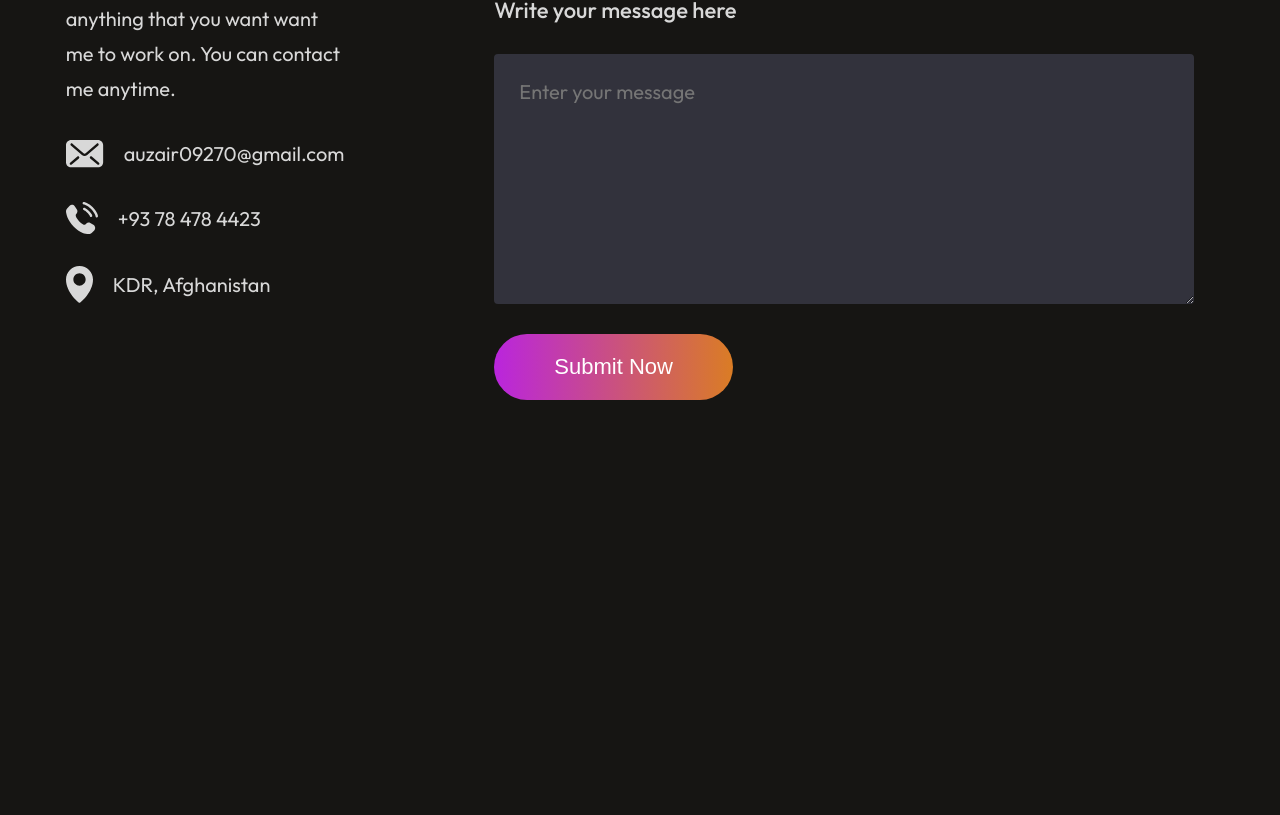
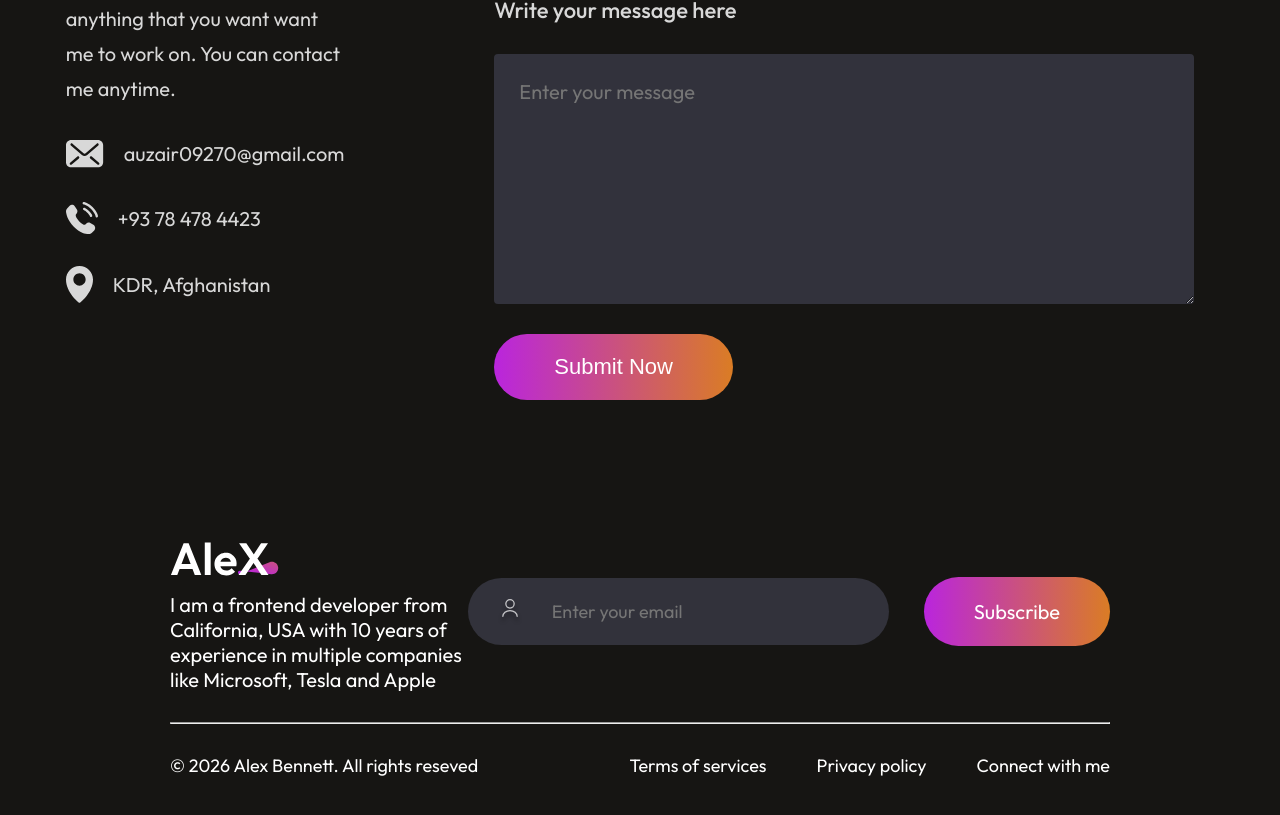
Before and after one commit to Auzair-17/my-portfolio, a React (Vite) app: page / in a window 1280 px wide. Shown: the part 4111-4926 px from the top of the page. Before the commit the page ends 4641 px from the top, so only its background shows below. Built offline with nearby package versions, Linux system fonts and the light colour scheme.

Commit message:
Footer section completed

```diff
--- a/src/App.jsx
+++ b/src/App.jsx
@@ -4,6 +4,7 @@
 import About from "./Components/About/About";
 import MyWork from "./Components/MyWork/MyWork";
 import Contact from "./Components/Contact/Contact";
+import Footer from "./Components/Footer/Footer";
 
 const App = () => {
   return (
@@ -13,6 +14,7 @@
       <About />
       <MyWork />
       <Contact />
+      <Footer />
     </div>
   );
 };
--- /dev/null
+++ b/src/Components/Footer/Footer.css
@@ -0,0 +1,60 @@
+.footer {
+  display: flex;
+  flex-direction: column;
+  gap: 30px;
+  margin: 50px 170px;
+}
+.footer-top {
+  display: flex;
+  justify-content: space-between;
+}
+.footer-top-left {
+  font-size: 20px;
+  max-width: 400px;
+}
+.footer-top-right {
+  display: flex;
+  align-items: center;
+  gap: 35px;
+}
+.footer-email-input {
+  display: flex;
+  gap: 30px;
+  background-color: #32323b;
+  padding: 20px 30px;
+  border-radius: 50px;
+  padding-right: 80px;
+}
+.footer-email-input:hover {
+  border: 2px solid white;
+}
+.footer-email-input input {
+  background: transparent;
+  border: none;
+  outline: none;
+  font-size: 18px;
+  font-family: Outfit;
+  color: #a0a0a0;
+}
+.footer-subscribe {
+  font-size: 20px;
+  padding: 22px 50px;
+  background: linear-gradient(270deg, #da7c25 0.35%, #b923e1 102%);
+  border-radius: 50px;
+  cursor: pointer;
+  transition: 0.3s;
+}
+.footer-subscribe:hover {
+  transform: scale(1.1);
+}
+
+.footer-bottom {
+  display: flex;
+  justify-content: space-between;
+  font-size: 18px;
+}
+.footer-bottom-right {
+  display: flex;
+  gap: 50px;
+  margin-bottom: 50px;
+}
--- /dev/null
+++ b/src/Components/Footer/Footer.jsx
@@ -0,0 +1,42 @@
+import React from "react";
+import "./Footer.css";
+import footerLogo from "../../assets/footer_logo.svg";
+import userIcon from "../../assets/user_icon.svg";
+
+const Footer = () => {
+  return (
+    <div className="footer">
+      <div className="footer-top">
+        <div className="footer-top-left">
+          <img src={footerLogo} alt="" />
+          <p>
+            I am a frontend developer from California, USA with 10 years of
+            experience in multiple companies like Microsoft, Tesla and Apple
+          </p>
+        </div>
+        <div className="footer-top-right">
+          <div className="footer-email-input">
+            <img src={userIcon} alt="" />
+            <input type="email" name="" placeholder="Enter your email" />
+          </div>
+          <div className="footer-subscribe">Subscribe</div>
+        </div>
+      </div>
+
+      <hr />
+
+      <div className="footer-bottom">
+        <p className="footer-bottom-left">
+          &copy; 2026 Alex Bennett. All rights reseved
+        </p>
+        <div className="footer-bottom-right">
+          <p>Terms of services</p>
+          <p>Privacy policy</p>
+          <p>Connect with me</p>
+        </div>
+      </div>
+    </div>
+  );
+};
+
+export default Footer;
```
